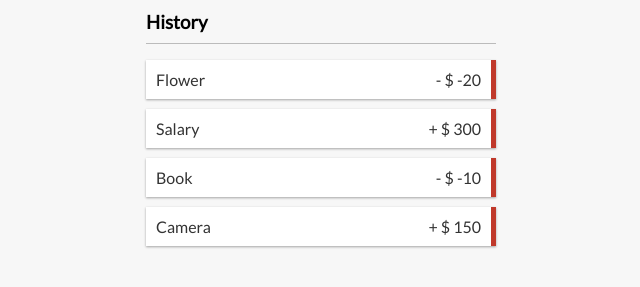
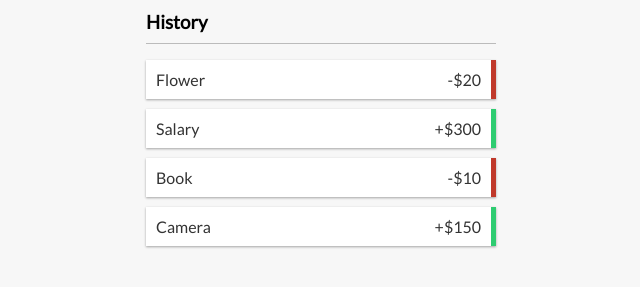
Before and after one commit to deepeshyadavrd/expense-tracker, a React (Create React App) app: page / in a window 1280 px wide. Shown: the part 279-566 px from the top of the page, without its empty margins (319-959 px from the left). Built offline with nearby package versions, Linux system fonts and the light colour scheme.

Commit message:
styled transaction list

```diff
--- a/src/components/Transaction.js
+++ b/src/components/Transaction.js
@@ -3,8 +3,8 @@
 export const Transaction = ({ transaction }) => {
   const sign = transaction.amount < 0 ? '-':'+';
   return (
-    <li className="minus">
-        { transaction.text } <span> {sign} $ {transaction.amount} </span><button className="delete-btn">x</button>
+    <li className={transaction.amount < 0 ? 'minus' : 'plus'}>
+        { transaction.text }<span>{sign}${Math.abs(transaction.amount)} </span><button className="delete-btn">x</button>
     </li>
   )
 }
```
